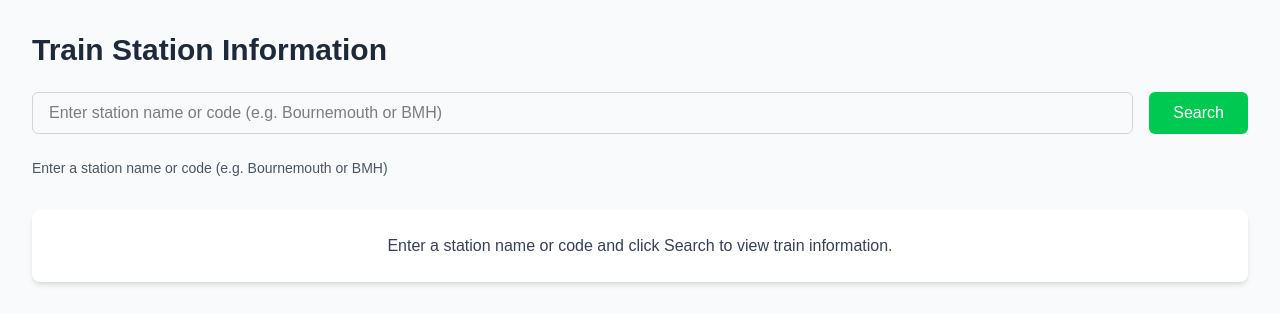
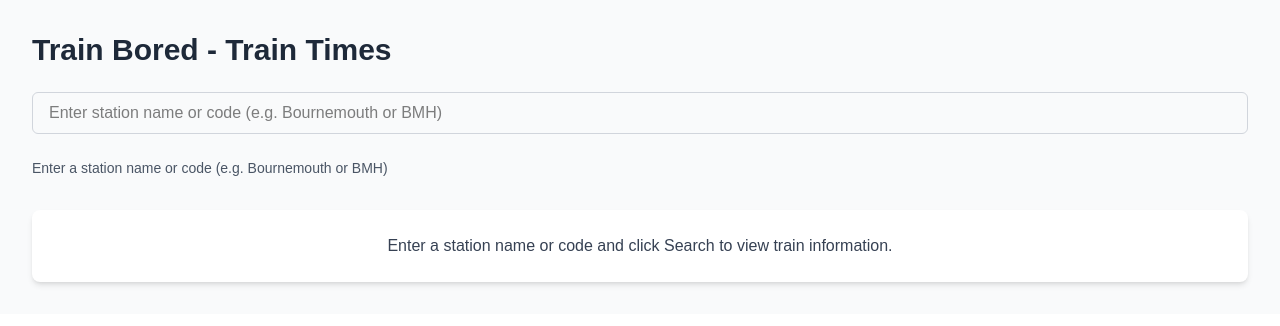
Before and after one commit to johnbull-dev/train-board, a Next.js app: page / in a window 1280 px wide. Shown: the top 326 px of the page. Built offline with nearby package versions, Linux system fonts and the light colour scheme.

Commit message:
Update StationSearch component title and enhance service availability check
- Change the title from "Train Station Information" to "Train Bored - Train Times" for better branding.
- Modify the condition for displaying the "No services available" message to include undefined services.

```diff
--- a/src/components/StationSearch.tsx
+++ b/src/components/StationSearch.tsx
@@ -118,7 +118,7 @@ const StationSearch = () => {
   return (
     <div className="max-w-7xl mx-auto px-4 sm:px-6 lg:px-8 py-4 sm:py-8 bg-gray-50">
       <div className="mb-4 sm:mb-8">
-        <h1 className="text-2xl sm:text-3xl font-bold text-gray-800 mb-4 sm:mb-6">Train Station Information</h1>
+        <h1 className="text-2xl sm:text-3xl font-bold text-gray-800 mb-4 sm:mb-6">Train Bored - Train Times</h1>
 
         <div className="flex flex-col sm:flex-row gap-3 sm:gap-4 mb-4 sm:mb-6">
           <div className="relative flex-grow">
@@ -173,14 +173,6 @@ const StationSearch = () => {
             </div>
           </div>
 
-          <button
-            onClick={handleSearch}
-            disabled={isLoading}
-            className="bg-green-500 hover:bg-green-600 focus:outline-none focus:ring-2 focus:ring-green-500 focus:ring-offset-2 text-white font-medium px-4 sm:px-6 py-2 rounded-md transition-colors duration-200 disabled:opacity-70"
-            aria-busy={isLoading}
-          >
-            {isLoading ? 'Searching...' : 'Search'}
-          </button>
         </div>
         <p id="station-hint" className="text-xs sm:text-sm text-gray-600">Enter a station name or code (e.g. Bournemouth or BMH)</p>
 
@@ -256,7 +248,7 @@ const StationSearch = () => {
           </div>
         </div>
       )}
-      {stationData && (stationData.services === null || stationData.services.length === 0) && (
+      {stationData && (stationData.services === null || stationData.services === undefined || stationData.services.length === 0) && (
         <p className="text-gray-700 italic py-3 sm:py-4 text-sm sm:text-base">No services available for this station.</p>
       )}
 
```
